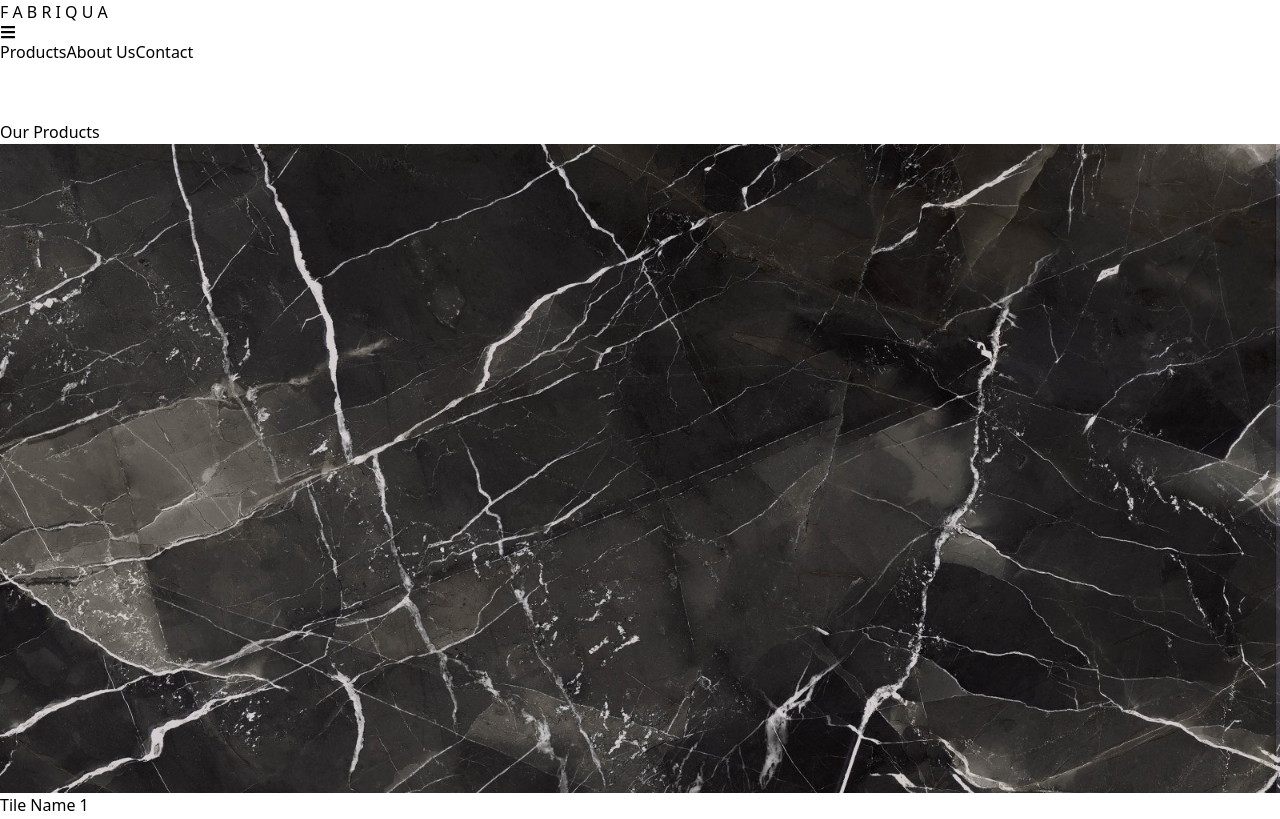
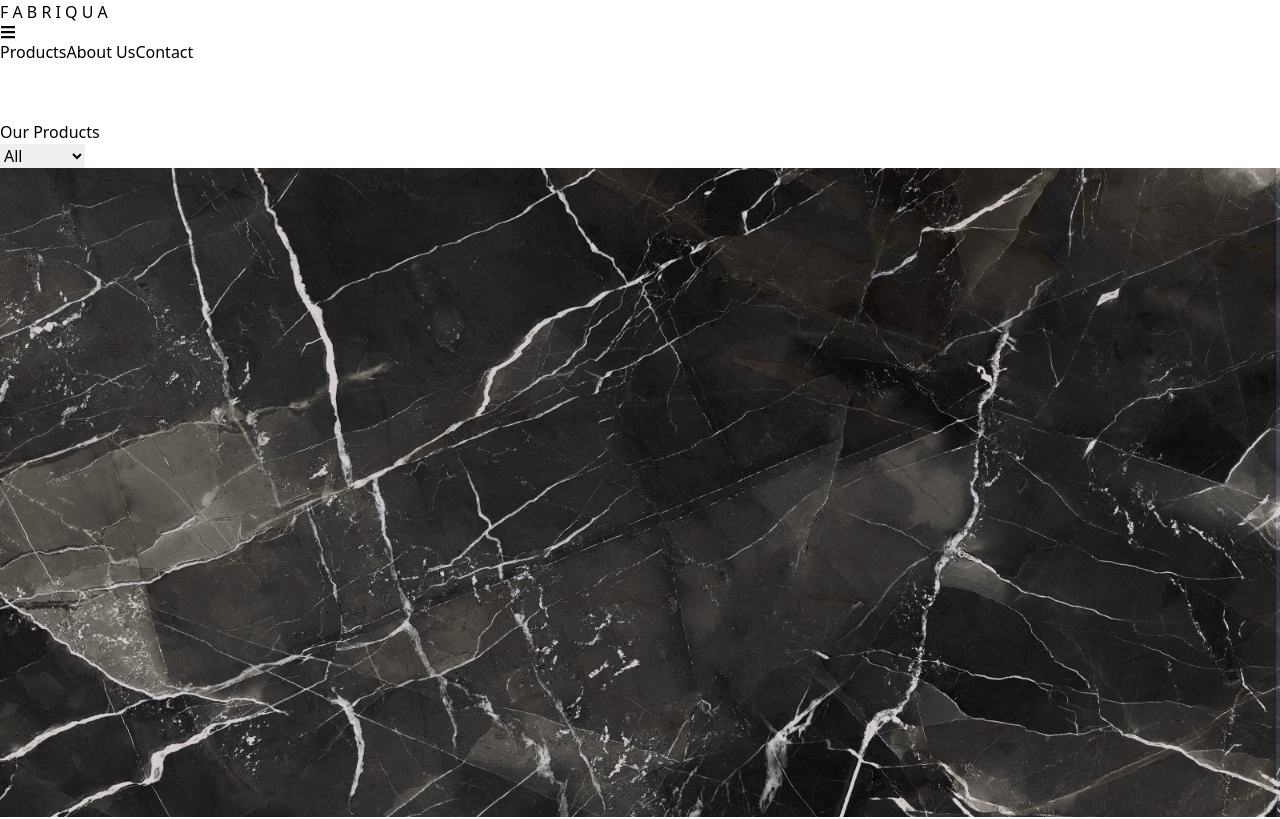
Before and after one commit to eraysahin06/fabriqua-react-twcss, a React (Vite) app: page /products in a window 1280 px wide. Shown: the top 819 px of the page. Built offline with nearby package versions, Linux system fonts and the light colour scheme.

Commit message:
Added Framer Motion and Filters

```diff
--- a/package.json
+++ b/package.json
@@ -12,6 +12,7 @@
   "dependencies": {
     "@react-three/drei": "^9.99.4",
     "@react-three/fiber": "^8.15.16",
+    "framer-motion": "^11.0.6",
     "prop-types": "^15.8.1",
     "react": "^18.2.0",
     "react-dom": "^18.2.0",
--- a/src/components/ProductsPage/Product.jsx
+++ b/src/components/ProductsPage/Product.jsx
@@ -1,13 +1,19 @@
 import PropTypes from 'prop-types';
 
-const Product = ({ product }) => {
+const Product = ({ product, onView }) => {
   return (
     <div className="bg-white shadow-md rounded-md overflow-hidden">
       <img src={product.image} alt={product.name} className="w-full h-48 object-cover" />
       <div className="p-4">
         <h3 className="text-lg font-semibold">{product.name}</h3>
-        <p className="text-sm text-gray-600">Code: {product.code}</p>
+        <p className="text-sm text-gray-600">Code: <span className='border border-purple-300 rounded px-2'>{product.code}</span></p>
         <p className="text-sm text-gray-600">Type: {product.type}</p>
+        <button
+          className="mt-2 px-4 py-2 border border-black text-black bg-white rounded-md"
+          onClick={() => onView(product)}
+        >
+          Details
+        </button>
       </div>
     </div>
   );
@@ -20,6 +26,7 @@ Product.propTypes = {
     code: PropTypes.string.isRequired,
     type: PropTypes.string.isRequired,
   }).isRequired,
+  onView: PropTypes.func.isRequired,
 };
 
 export default Product;
--- a/src/data/products.js
+++ b/src/data/products.js
@@ -26,31 +26,31 @@ import Product24 from '../assets/black-calacatta-polished.jpg';
 import Product25 from '../assets/black-calacatta-polished.jpg';
 
 const products = [
-  { image: Product1, name: 'Tile Name 1', code: 'FQ-0001', type: 'Matte' },
-  { image: Product2, name: 'Tile Name 2', code: 'FQ-0002', type: 'Polished' },
-  { image: Product3, name: 'Tile Name 3', code: 'FQ-0003', type: 'Matte' },
-  { image: Product4, name: 'Tile Name 4', code: 'FQ-0004', type: 'Polished' },
-  { image: Product5, name: 'Tile Name 5', code: 'FQ-0005', type: 'Matte' },
-  { image: Product6, name: 'Tile Name 6', code: 'FQ-0006', type: 'Polished' },
-  { image: Product7, name: 'Tile Name 7', code: 'FQ-0007', type: 'Matte' },
-  { image: Product8, name: 'Tile Name 8', code: 'FQ-0008', type: 'Polished' },
-  { image: Product9, name: 'Tile Name 9', code: 'FQ-0009', type: 'Matte' },
-  { image: Product10, name: 'Tile Name 10', code: 'FQ-0010', type: 'Polished' },
-  { image: Product11, name: 'Tile Name 11', code: 'FQ-0011', type: 'Matte' },
-  { image: Product12, name: 'Tile Name 12', code: 'FQ-0012', type: 'Polished' },
-  { image: Product13, name: 'Tile Name 13', code: 'FQ-0013', type: 'Matte' },
-  { image: Product14, name: 'Tile Name 14', code: 'FQ-0014', type: 'Polished' },
-  { image: Product15, name: 'Tile Name 15', code: 'FQ-0015', type: 'Matte' },
-  { image: Product16, name: 'Tile Name 16', code: 'FQ-0016', type: 'Polished' },
-  { image: Product17, name: 'Tile Name 17', code: 'FQ-0017', type: 'Matte' },
-  { image: Product18, name: 'Tile Name 18', code: 'FQ-0018', type: 'Polished' },
-  { image: Product19, name: 'Tile Name 19', code: 'FQ-0019', type: 'Matte' },
-  { image: Product20, name: 'Tile Name 20', code: 'FQ-0020', type: 'Polished' },
-  { image: Product21, name: 'Tile Name 21', code: 'FQ-0021', type: 'Matte' },
-  { image: Product22, name: 'Tile Name 22', code: 'FQ-0022', type: 'Polished' },
-  { image: Product23, name: 'Tile Name 23', code: 'FQ-0023', type: 'Matte' },
-  { image: Product24, name: 'Tile Name 24', code: 'FQ-0024', type: 'Polished' },
-  { image: Product25, name: 'Tile Name 25', code: 'FQ-0025', type: 'Matte' },
+  { image: Product1, name: 'Tile Name 1', code: 'FQ-0001', type: 'Matte', details: 'Details about the FQ Product.' },
+  { image: Product2, name: 'Tile Name 2', code: 'FQ-0002', type: 'Polished', details: 'Details about the FQ Product.' },
+  { image: Product3, name: 'Tile Name 3', code: 'FQ-0003', type: 'Matte', details: 'Details about the FQ Product.' },
+  { image: Product4, name: 'Tile Name 4', code: 'FQ-0004', type: 'Polished', details: 'Details about the FQ Product.' },
+  { image: Product5, name: 'Tile Name 5', code: 'FQ-0005', type: 'Matte', details: 'Details about the FQ Product.' },
+  { image: Product6, name: 'Tile Name 6', code: 'FQ-0006', type: 'Polished', details: 'Details about the FQ Product.' },
+  { image: Product7, name: 'Tile Name 7', code: 'FQ-0007', type: 'Matte', details: 'Details about the FQ Product.' },
+  { image: Product8, name: 'Tile Name 8', code: 'FQ-0008', type: 'Polished', details: 'Details about the FQ Product.' },
+  { image: Product9, name: 'Tile Name 9', code: 'FQ-0009', type: 'Matte', details: 'Details about the FQ Product.' },
+  { image: Product10, name: 'Tile Name 10', code: 'FQ-0010', type: 'Polished', details: 'Details about the FQ Product.' },
+  { image: Product11, name: 'Tile Name 11', code: 'FQ-0011', type: 'Matte', details: 'Details about the FQ Product.' },
+  { image: Product12, name: 'Tile Name 12', code: 'FQ-0012', type: 'Polished', details: 'Details about the FQ Product.' },
+  { image: Product13, name: 'Tile Name 13', code: 'FQ-0013', type: 'Matte', details: 'Details about the FQ Product.' },
+  { image: Product14, name: 'Tile Name 14', code: 'FQ-0014', type: 'Polished', details: 'Details about the FQ Product.' },
+  { image: Product15, name: 'Tile Name 15', code: 'FQ-0015', type: 'Matte', details: 'Details about the FQ Product.' },
+  { image: Product16, name: 'Tile Name 16', code: 'FQ-0016', type: 'Polished', details: 'Details about the FQ Product.' },
+  { image: Product17, name: 'Tile Name 17', code: 'FQ-0017', type: 'Matte', details: 'Details about the FQ Product.' },
+  { image: Product18, name: 'Tile Name 18', code: 'FQ-0018', type: 'Polished', details: 'Details about the FQ Product.' },
+  { image: Product19, name: 'Tile Name 19', code: 'FQ-0019', type: 'Matte', details: 'Details about the FQ Product.' },
+  { image: Product20, name: 'Tile Name 20', code: 'FQ-0020', type: 'Polished', details: 'Details about the FQ Product.' },
+  { image: Product21, name: 'Tile Name 21', code: 'FQ-0021', type: 'Matte', details: 'Details about the FQ Product.' },
+  { image: Product22, name: 'Tile Name 22', code: 'FQ-0022', type: 'Polished', details: 'Details about the FQ Product.' },
+  { image: Product23, name: 'Tile Name 23', code: 'FQ-0023', type: 'Matte', details: 'Details about the FQ Product.' },
+  { image: Product24, name: 'Tile Name 24', code: 'FQ-0024', type: 'Polished', details: 'Details about the FQ Product.' },
+  { image: Product25, name: 'Tile Name 25', code: 'FQ-0025', type: 'Matte', details: 'Details about the FQ Product.' },
 ];
 
 export default products;
--- a/src/pages/ProductsPage.jsx
+++ b/src/pages/ProductsPage.jsx
@@ -1,15 +1,109 @@
+import { useState } from 'react';
+import { motion } from 'framer-motion';
 import Product from '../components/ProductsPage/Product';
 import products from '../data/products';
+import { FaTimes } from 'react-icons/fa';
+
+const containerVariants = {
+  hidden: { opacity: 0 },
+  visible: {
+    opacity: 1,
+    transition: {
+      staggerChildren: 0.1,
+    },
+  },
+};
+
+const itemVariants = {
+  hidden: { y: 20, opacity: 0 },
+  visible: { y: 0, opacity: 1 },
+  hover: {
+    scale: 1.05,
+    transition: {
+      duration: 0.3,
+    },
+  },
+};
 
 const ProductsPage = () => {
+  const [selectedProduct, setSelectedProduct] = useState(null);
+  const [filterType, setFilterType] = useState('');
+
+  const handleViewProduct = (product) => {
+    setSelectedProduct(product);
+  };
+
+  const handleCloseModal = () => {
+    setSelectedProduct(null);
+  };
+
+  const handleFilterChange = (e) => {
+    setFilterType(e.target.value);
+  };
+
+  const filteredProducts = products.filter((product) => {
+    return filterType ? product.type.toLowerCase() === filterType.toLowerCase() : true;
+  });
+
   return (
-    <div className="max-w-screen-xl mx-auto px-4 py-8 mt-20">
+    <div className="max-w-screen-xl mx-auto p-8 mt-[100px]">
       <h2 className="text-3xl font-bold mb-6">Our Products</h2>
-      <div className="grid grid-cols-1 sm:grid-cols-2 md:grid-cols-3 lg:grid-cols-4 gap-6">
-        {products.map((product) => (
-          <Product key={product.code} product={product} />
+      <div className="mb-6">
+        <select
+          className="border border-gray-300 rounded-md p-2"
+          value={filterType}
+          onChange={handleFilterChange}
+        >
+          <option value="">All</option>
+          <option value="Matte">Matte</option>
+          <option value="Polished">Polished</option>
+        </select>
+      </div>
+      <motion.div
+        className="grid grid-cols-1 sm:grid-cols-2 md:grid-cols-3 lg:grid-cols-4 gap-6"
+        variants={containerVariants}
+        initial="hidden"
+        animate="visible"
+      >
+        {filteredProducts.map((product) => (
+          <motion.div key={product.code} variants={itemVariants} whileHover="hover">
+            <Product product={product} onView={handleViewProduct} />
+          </motion.div>
         ))}
-      </div>
+      </motion.div>
+
+      {selectedProduct && (
+        <div
+          className="fixed inset-0 bg-black bg-opacity-50 flex justify-center items-center"
+          onClick={handleCloseModal}
+        >
+          <div
+            className="bg-white p-10 rounded-md shadow-lg relative max-w-lg w-full"
+            onClick={(e) => e.stopPropagation()}
+          >
+            <button
+              className="absolute top-4 right-4 text-2xl text-black bg-transparent border-none cursor-pointer"
+              onClick={handleCloseModal}
+            >
+              <FaTimes />
+            </button>
+            <img
+              src={selectedProduct.image}
+              alt={selectedProduct.name}
+              className="w-full h-48 object-cover mb-4"
+            />
+            <h3 className="text-2xl py-4 font-bold">{selectedProduct.name}</h3>
+            <p className="mb-2">
+              Code:{' '}
+              <span className="border border-purple-300 rounded px-2">
+                {selectedProduct.code}
+              </span>
+            </p>
+            <p className="mb-2">Type: {selectedProduct.type}</p>
+            <p>Details: {selectedProduct.details}</p>
+          </div>
+        </div>
+      )}
     </div>
   );
 };
```
Also changed, not shown: 1 other file (tests, documents, lock files or other folders).
